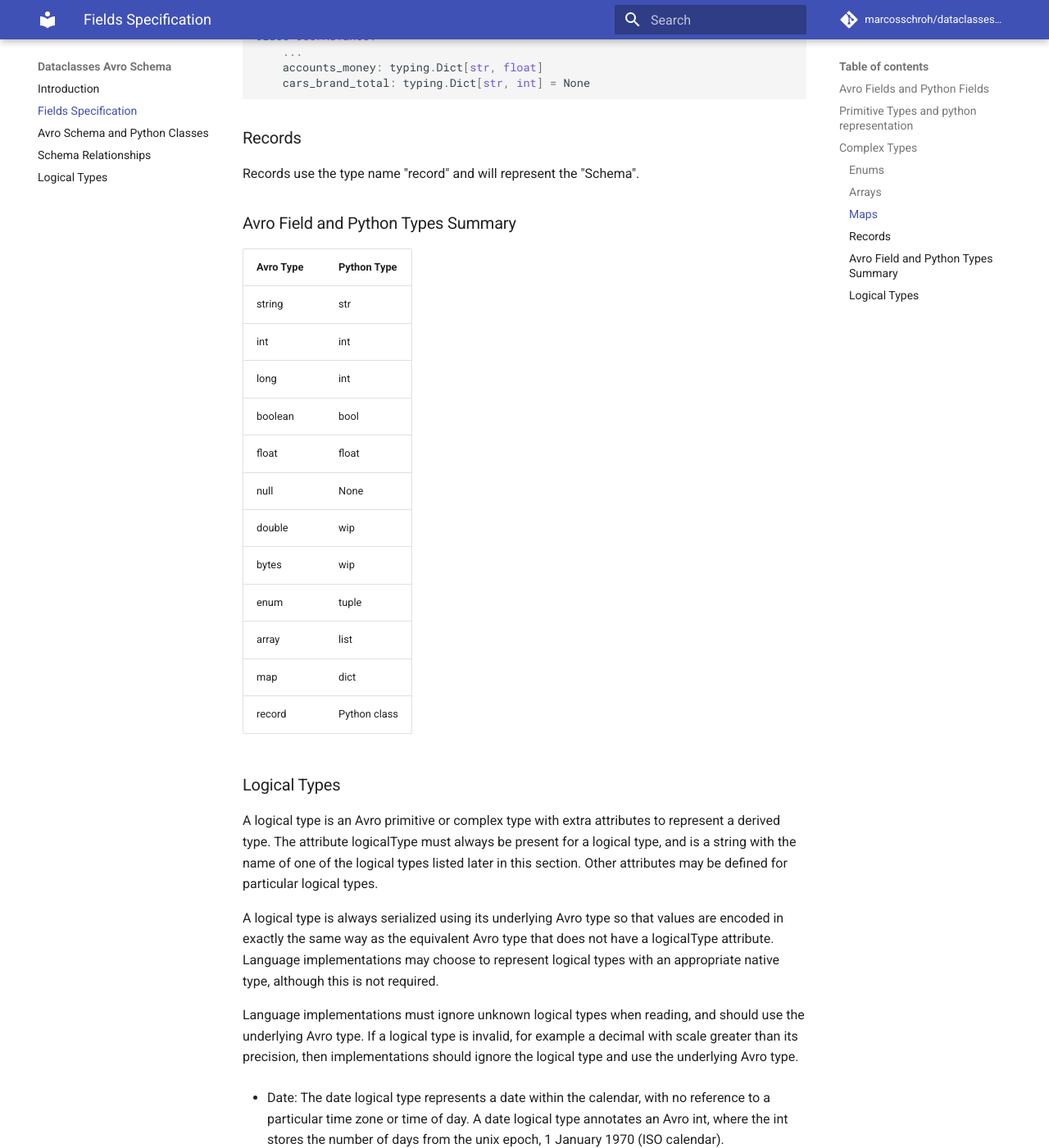
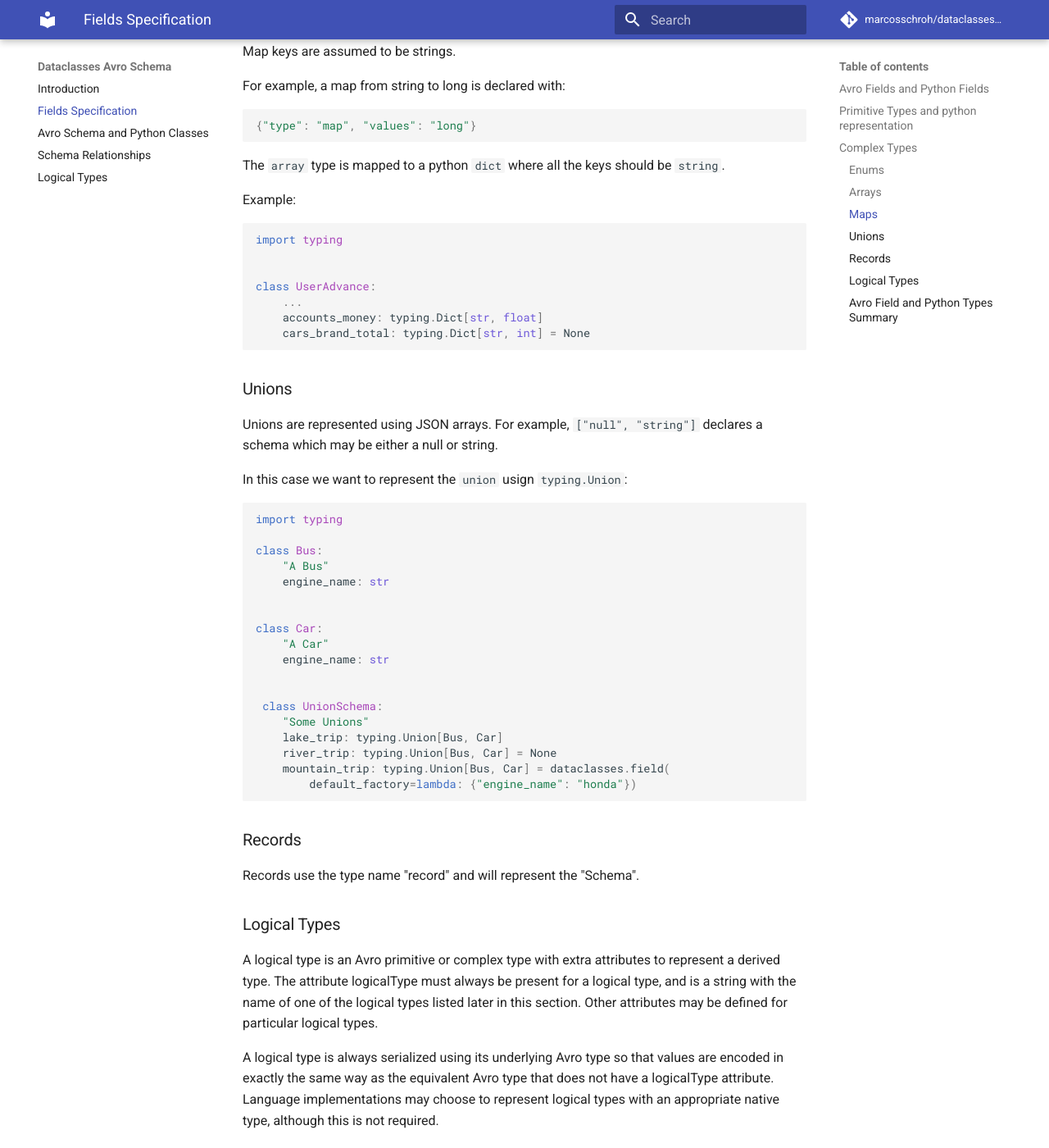
Before and after one commit to marcosschroh/dataclasses-avroschema, an MkDocs documentation site: the page built from docs/fields_specification.md, in a window 1280 px wide and 1400 px high, scrolled down 3263 px. Shown: the whole window at 82% size. Built offline with MkDocs 1.6.1 and Material for MkDocs 9.7.7, drawn with Linux system fonts in a browser that asks for light colours; comment, search, counter and statistics services are not loaded; some of the changed text lies outside the part shown.

Commit message:
feat: Union support added

````diff
--- a/docs/fields_specification.md
+++ b/docs/fields_specification.md
@@ -47,7 +47,16 @@ class User:
 
 ## Complex Types
 
-Avro supports six kinds of complex types: records, enums, arrays, maps, unions and fixed.
+Avro supports six kinds of complex types: enums, arrays, maps, unions, fixed and records.
+
+| Avro Type | Python Type |
+|-----------|-------------|
+| enums     |   tuple     |
+| arrays    |   list      |
+| maps      |   dict      |
+| unions    |typing.Union |
+| records   |Python Class |
+
 
 ### Enums
 
@@ -138,27 +147,37 @@ class UserAdvance:
     cars_brand_total: typing.Dict[str, int] = None
 ```
 
+### Unions
+
+Unions are represented using JSON arrays. For example, `["null", "string"]` declares a schema which may be either a null or string.
+
+In this case we want to represent the `union` usign `typing.Union`:
+
+```python
+import typing
+
+class Bus:
+    "A Bus"
+    engine_name: str
+
+
+class Car:
+    "A Car"
+    engine_name: str
+
+
+ class UnionSchema:
+    "Some Unions"
+    lake_trip: typing.Union[Bus, Car]
+    river_trip: typing.Union[Bus, Car] = None
+    mountain_trip: typing.Union[Bus, Car] = dataclasses.field(
+        default_factory=lambda: {"engine_name": "honda"})
+```
+
 ### Records
 
 Records use the type name "record" and will represent the "Schema".
 
-
-### Avro Field and Python Types Summary
-
-| Avro Type | Python Type |
-|-----------|-------------|
-| string    |     str     |
-| int       |     int     |
-| long      |     int     |
-| boolean   |     bool    |
-| float     |     float   |
-| null      |     None    |
-| double    |     wip     |
-| bytes     |     wip     |
-| enum      |     tuple   |
-| array     |     list    |
-| map       |     dict    |
-| record    | Python class|
 
 ### Logical Types
 
@@ -182,3 +201,24 @@ Language implementations must ignore unknown logical types when reading, and sho
 | int       |  time-millis | datetime.time     |
 | long      |  timestamp-millis | datetime.datetime |
 | string    |  uuid        | uuid.uuid4 |
+
+
+### Avro Field and Python Types Summary
+
+Python Type | Avro Type   | Logical Type |
+|-----------|-------------|--------------|
+| str       | string      | do not apply |
+| int       | int         | do not apply |
+| bool      | boolean     | do not apply |
+| float     | float       | do not apply |
+| None      | null        | do not apply |
+| bytes     | bytes       | do not apply |
+| tuple     | enum        | do not apply |
+| list      | array       | do not apply |
+| dict      | map         | do not apply |
+| typing.Union| union     | do not apply |
+| Pythin classs | record  | do not apply |
+| datetime.date | int     |  date        |
+| datetime.time | int     |  time-millis |
+| datetime.datetim| long  |  timestamp-millis |
+| uuid.uuid4  | string    |  uuid        |
````
Also changed, not shown: README.md (+3 -4 lines), docs/index.md (+4 -5 lines), 6 other files.
